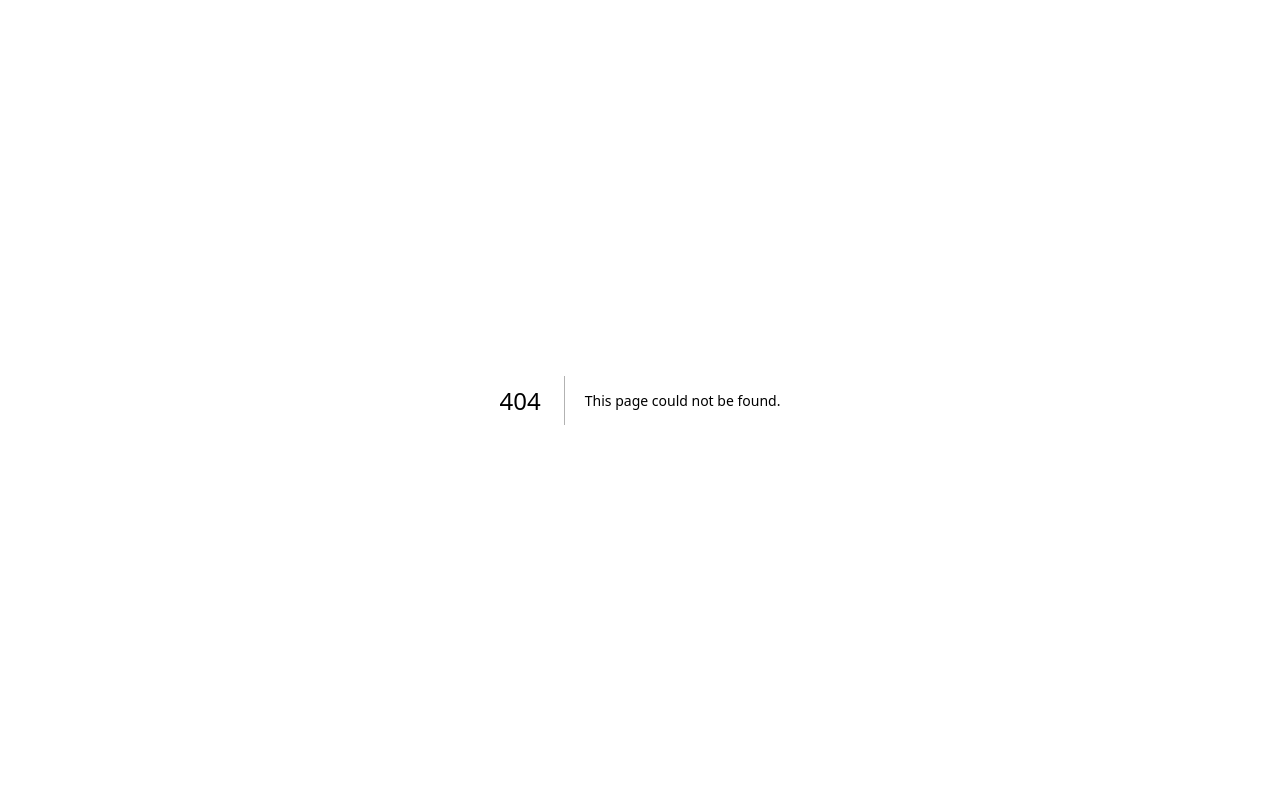
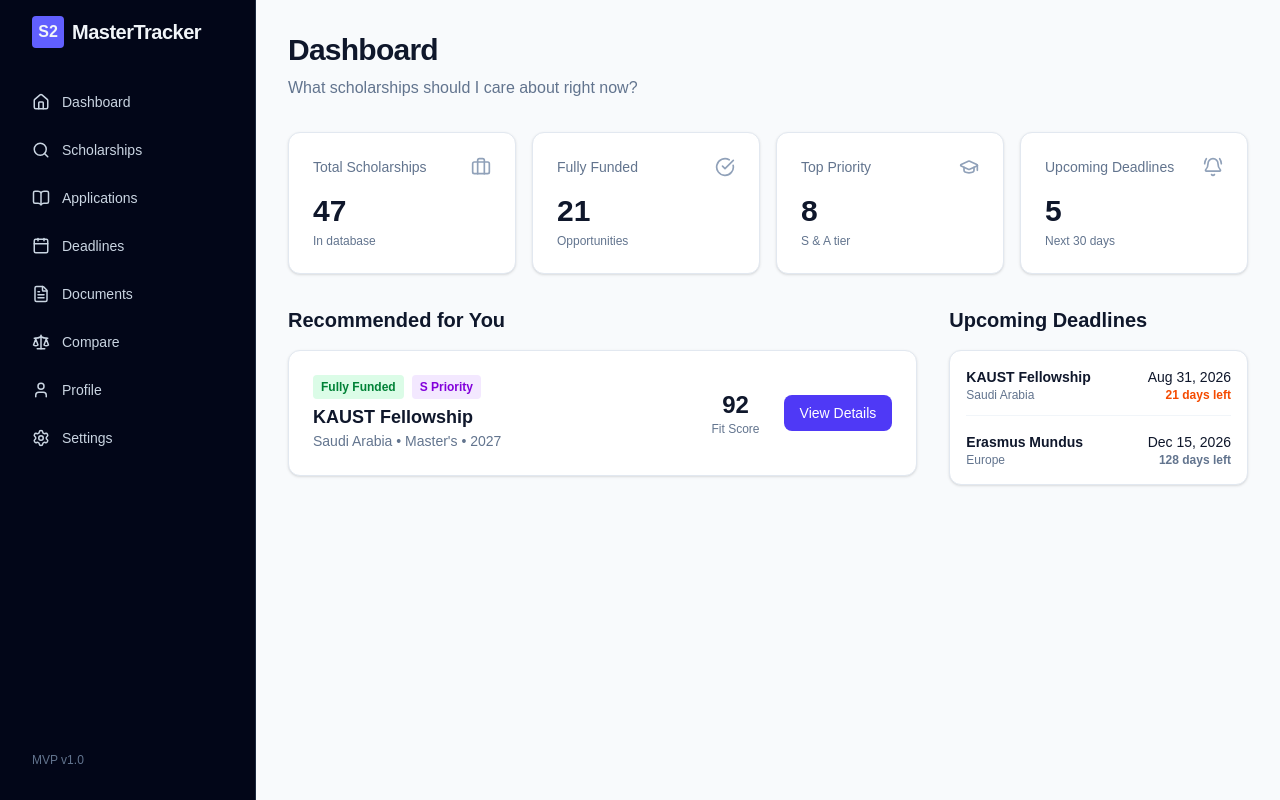
Before and after one commit to agadape/Season2_HeckYeah, a Next.js app: page /dashboard in a window 1280 px wide. Before the commit this address had no page. Built offline with nearby package versions, Linux system fonts and the light colour scheme.

Commit message:
Initial MVP Phase 1

```diff
--- /dev/null
+++ b/src/app/(dashboard)/dashboard/page.tsx
@@ -0,0 +1,93 @@
+import { FileText, Briefcase, BellRing, CheckCircle, GraduationCap } from 'lucide-react';
+
+export default function DashboardPage() {
+  return (
+    <div className="p-8 max-w-6xl mx-auto space-y-8">
+      <div>
+        <h1 className="text-3xl font-bold tracking-tight text-slate-900">Dashboard</h1>
+        <p className="text-slate-500 mt-2">What scholarships should I care about right now?</p>
+      </div>
+
+      {/* KPI Cards */}
+      <div className="grid grid-cols-1 md:grid-cols-2 lg:grid-cols-4 gap-4">
+        <KpiCard title="Total Scholarships" value="47" subtitle="In database" icon={<Briefcase size={20} />} />
+        <KpiCard title="Fully Funded" value="21" subtitle="Opportunities" icon={<CheckCircle size={20} />} />
+        <KpiCard title="Top Priority" value="8" subtitle="S & A tier" icon={<GraduationCap size={20} />} />
+        <KpiCard title="Upcoming Deadlines" value="5" subtitle="Next 30 days" icon={<BellRing size={20} />} className="border-orange-200 bg-orange-50" />
+      </div>
+
+      {/* Main Content Grid */}
+      <div className="grid grid-cols-1 lg:grid-cols-3 gap-8">
+
+        {/* Recommended Scholarships */}
+        <div className="lg:col-span-2 space-y-4">
+          <h2 className="text-xl font-semibold text-slate-900">Recommended for You</h2>
+
+          <div className="bg-white p-6 rounded-xl border border-slate-200 shadow-sm flex flex-col sm:flex-row sm:items-center justify-between gap-4">
+            <div>
+              <div className="flex items-center gap-2 mb-1">
+                <span className="bg-green-100 text-green-700 text-xs font-semibold px-2 py-1 rounded">Fully Funded</span>
+                <span className="bg-purple-100 text-purple-700 text-xs font-semibold px-2 py-1 rounded">S Priority</span>
+              </div>
+              <h3 className="text-lg font-bold text-slate-900">KAUST Fellowship</h3>
+              <p className="text-sm text-slate-500">Saudi Arabia • Master's • 2027</p>
+            </div>
+
+            <div className="flex items-center gap-6">
+              <div className="text-center">
+                <div className="text-2xl font-bold text-slate-900">92</div>
+                <div className="text-xs text-slate-500">Fit Score</div>
+              </div>
+              <button className="bg-indigo-600 hover:bg-indigo-700 text-white px-4 py-2 rounded-lg text-sm font-medium transition-colors">
+                View Details
+              </button>
+            </div>
+          </div>
+        </div>
+
+        {/* Upcoming Deadlines */}
+        <div className="space-y-4">
+          <h2 className="text-xl font-semibold text-slate-900">Upcoming Deadlines</h2>
+          <div className="bg-white rounded-xl border border-slate-200 shadow-sm p-4 space-y-4">
+            <DeadlineItem name="KAUST Fellowship" date="Aug 31, 2026" days={21} country="Saudi Arabia" />
+            <DeadlineItem name="Erasmus Mundus" date="Dec 15, 2026" days={128} country="Europe" />
+          </div>
+        </div>
+
+      </div>
+    </div>
+  );
+}
+
+function KpiCard({ title, value, subtitle, icon, className = "" }: any) {
+  return (
+    <div className={`bg-white p-6 rounded-xl border border-slate-200 shadow-sm flex flex-col justify-between ${className}`}>
+      <div className="flex justify-between items-start mb-4">
+        <h3 className="text-sm font-medium text-slate-500">{title}</h3>
+        <div className="text-slate-400">{icon}</div>
+      </div>
+      <div>
+        <div className="text-3xl font-bold text-slate-900">{value}</div>
+        <div className="text-xs text-slate-500 mt-1">{subtitle}</div>
+      </div>
+    </div>
+  );
+}
+
+function DeadlineItem({ name, date, days, country }: any) {
+  const isUrgent = days < 30;
+  return (
+    <div className="flex items-start justify-between border-b border-slate-100 last:border-0 pb-3 last:pb-0">
+      <div>
+        <h4 className="font-semibold text-sm text-slate-900">{name}</h4>
+        <p className="text-xs text-slate-500">{country}</p>
+      </div>
+      <div className="text-right">
+        <div className="text-sm font-medium text-slate-900">{date}</div>
+        <div className={`text-xs font-semibold ${isUrgent ? 'text-orange-600' : 'text-slate-500'}`}>
+          {days} days left
+        </div>
+      </div>
+    </div>
+  );
+}
--- /dev/null
+++ b/src/app/(dashboard)/layout.tsx
@@ -0,0 +1,16 @@
+import Sidebar from "@/components/Sidebar";
+
+export default function DashboardLayout({
+  children,
+}: {
+  children: React.ReactNode;
+}) {
+  return (
+    <div className="flex h-screen bg-slate-50 text-slate-900">
+      <Sidebar />
+      <main className="flex-1 overflow-y-auto">
+        {children}
+      </main>
+    </div>
+  );
+}
--- a/src/app/page.tsx
+++ b/src/app/page.tsx
@@ -1,69 +1,5 @@
-import Image from "next/image";
+import { redirect } from "next/navigation";
 
 export default function Home() {
-  return (
-    <div className="flex flex-col flex-1 items-center justify-center bg-zinc-50 font-sans dark:bg-black">
-      <main className="flex flex-1 w-full max-w-3xl flex-col items-center justify-between py-32 px-16 bg-white dark:bg-black sm:items-start">
-        <Image
-          className="dark:invert h-5 w-[100px]"
-          src="/next.svg"
-          alt="Next.js logo"
-          width={100}
-          height={20}
-          priority
-        />
-        <div className="flex flex-col items-center gap-6 text-center sm:items-start sm:text-left">
-          <h1 className="max-w-xs text-3xl font-semibold leading-10 tracking-tight text-black dark:text-zinc-50">
-            To get started, edit the{" "}
-            <code className="rounded bg-black/[.06] px-1.5 py-0.5 font-mono text-[0.9em] dark:bg-white/[.08]">
-              page.tsx
-            </code>{" "}
-            file.
-          </h1>
-          <p className="max-w-md text-lg leading-8 text-zinc-600 dark:text-zinc-400">
-            Looking for a starting point or more instructions? Head over to{" "}
-            <a
-              href="https://vercel.com/templates?framework=next.js&utm_source=create-next-app&utm_medium=appdir-template-tw&utm_campaign=create-next-app"
-              className="font-medium text-zinc-950 dark:text-zinc-50"
-            >
-              Templates
-            </a>{" "}
-            or the{" "}
-            <a
-              href="https://nextjs.org/learn?utm_source=create-next-app&utm_medium=appdir-template-tw&utm_campaign=create-next-app"
-              className="font-medium text-zinc-950 dark:text-zinc-50"
-            >
-              Learning
-            </a>{" "}
-            center.
-          </p>
-        </div>
-        <div className="flex flex-col gap-4 text-base font-medium sm:flex-row">
-          <a
-            className="flex h-12 w-full items-center justify-center gap-2 rounded-full bg-foreground px-5 text-background transition-colors hover:bg-[#383838] dark:hover:bg-[#ccc] md:w-[158px]"
-            href="https://vercel.com/new?utm_source=create-next-app&utm_medium=appdir-template-tw&utm_campaign=create-next-app"
-            target="_blank"
-            rel="noopener noreferrer"
-          >
-            <Image
-              className="dark:invert h-[14px] w-4"
-              src="/vercel.svg"
-              alt="Vercel logomark"
-              width={16}
-              height={14}
-            />
-            Deploy Now
-          </a>
-          <a
-            className="flex h-12 w-full items-center justify-center rounded-full border border-solid border-black/[.08] px-5 transition-colors hover:border-transparent hover:bg-black/[.04] dark:border-white/[.145] dark:hover:bg-[#1a1a1a] md:w-[158px]"
-            href="https://nextjs.org/docs?utm_source=create-next-app&utm_medium=appdir-template-tw&utm_campaign=create-next-app"
-            target="_blank"
-            rel="noopener noreferrer"
-          >
-            Documentation
-          </a>
-        </div>
-      </main>
-    </div>
-  );
+  redirect("/dashboard");
 }
--- /dev/null
+++ b/src/components/Sidebar.tsx
@@ -0,0 +1,44 @@
+import Link from 'next/link';
+import { Home, Search, BookOpen, Calendar, FileText, Settings, User, Scale } from 'lucide-react';
+
+const navItems = [
+  { name: 'Dashboard', href: '/dashboard', icon: Home },
+  { name: 'Scholarships', href: '/scholarships', icon: Search },
+  { name: 'Applications', href: '/applications', icon: BookOpen },
+  { name: 'Deadlines', href: '/calendar', icon: Calendar },
+  { name: 'Documents', href: '/documents', icon: FileText },
+  { name: 'Compare', href: '/compare', icon: Scale },
+  { name: 'Profile', href: '/profile', icon: User },
+  { name: 'Settings', href: '/settings', icon: Settings },
+];
+
+export default function Sidebar() {
+  return (
+    <div className="w-64 bg-slate-950 text-slate-100 flex flex-col h-screen p-4 border-r border-slate-800">
+      <div className="mb-8 px-4 flex items-center space-x-2">
+        <div className="bg-indigo-500 w-8 h-8 rounded flex items-center justify-center font-bold">
+          S2
+        </div>
+        <h1 className="text-xl font-bold tracking-tight">MasterTracker</h1>
+      </div>
+      <nav className="flex-1 space-y-1">
+        {navItems.map((item) => {
+          const Icon = item.icon;
+          return (
+            <Link
+              key={item.name}
+              href={item.href}
+              className="flex items-center space-x-3 px-4 py-3 rounded-md hover:bg-slate-800 transition-colors text-sm font-medium text-slate-300 hover:text-white"
+            >
+              <Icon size={18} />
+              <span>{item.name}</span>
+            </Link>
+          );
+        })}
+      </nav>
+      <div className="mt-auto px-4 py-4 text-xs text-slate-500">
+        MVP v1.0
+      </div>
+    </div>
+  );
+}
--- /dev/null
+++ b/src/lib/utils.ts
@@ -0,0 +1,6 @@
+import { type ClassValue, clsx } from "clsx"
+import { twMerge } from "tailwind-merge"
+
+export function cn(...inputs: ClassValue[]) {
+  return twMerge(clsx(inputs))
+}
```
Also changed, not shown: package.json (+8 -1 lines), 2 other files (tests, documents, lock files or other folders).
